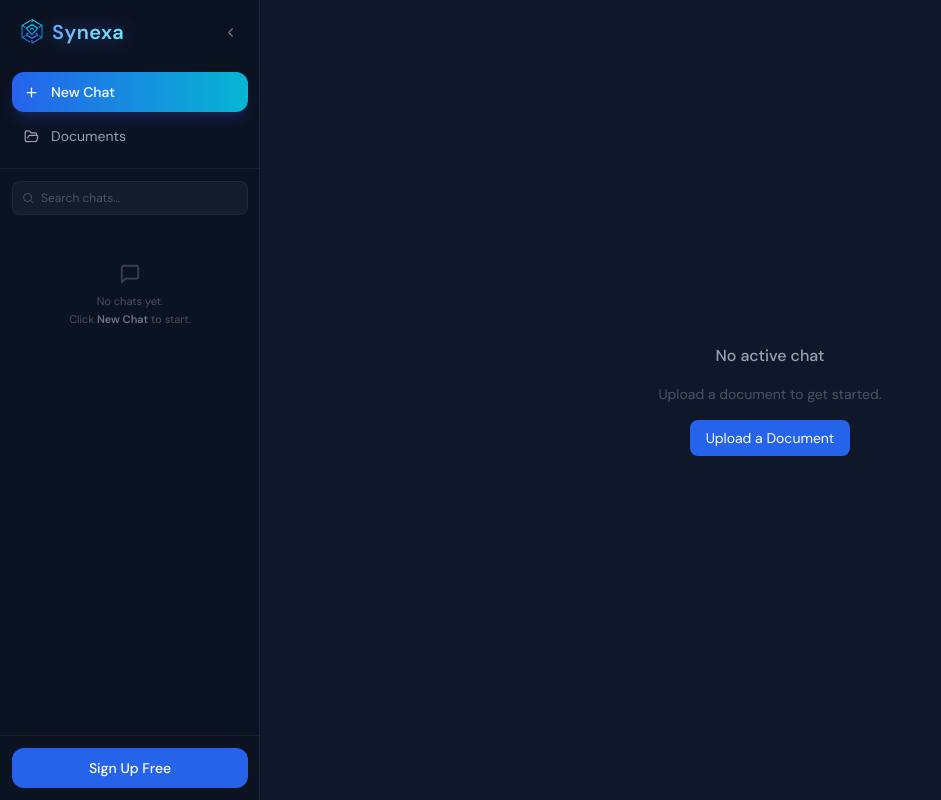
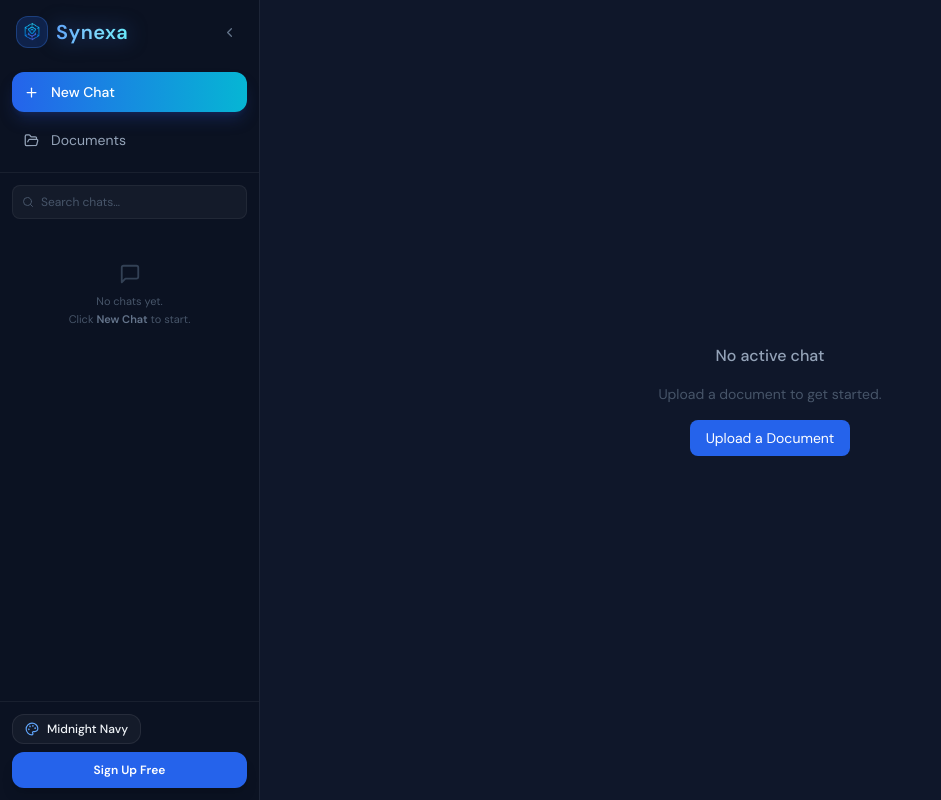
Before and after one commit to abhinayk04/Synexa, a React (Vite) app in the folder frontend/: page /chat in a window 1280 px wide. Shown: the whole page, without its empty margins (0-941 px from the left). Built offline with nearby package versions, Linux system fonts and the light colour scheme.

Commit message:
Add multi-theme switcher engine and upgrade UI theme components

```diff
--- a/frontend/src/App.jsx
+++ b/frontend/src/App.jsx
@@ -1,6 +1,7 @@
 import { BrowserRouter, Routes, Route, Navigate } from 'react-router-dom'
 import { AuthProvider } from './context/AuthContext'
 import { ChatProvider } from './context/ChatContext'
+import { ThemeProvider } from './context/ThemeContext'
 import Landing   from './pages/Landing'
 import Upload    from './pages/Upload'
 import Chat      from './pages/Chat'
@@ -10,6 +11,7 @@ import Documents from './pages/Documents'
 
 export default function App() {
   return (
+    <ThemeProvider>
       <AuthProvider>
         <ChatProvider>
           <BrowserRouter>
@@ -25,5 +27,6 @@ export default function App() {
           </BrowserRouter>
         </ChatProvider>
       </AuthProvider>
+    </ThemeProvider>
   )
 }
--- a/frontend/src/components/Sidebar.jsx
+++ b/frontend/src/components/Sidebar.jsx
@@ -5,11 +5,12 @@ import {
   Zap, Plus, FileText, MessageSquare,
   ChevronLeft, ChevronRight, Trash2,
   Search, Clock, LayoutDashboard, MoreHorizontal,
-  Pencil, Check, X, UserCircle2, FolderOpen,Settings,Bell,Shield,LogOut
+  Pencil, Check, X, UserCircle2, FolderOpen, Settings, Bell, Shield, LogOut
 } from 'lucide-react'
 import { useChat } from '../context/ChatContext'
 import { useAuth } from '../context/AuthContext'
 import { uploadDocument } from '../services/api'
+import ThemeToggle from './ThemeToggle'
 import clsx from 'clsx'
 
 function ChatMenu({ chatId, onClose }) {
@@ -35,16 +36,6 @@ function ChatMenu({ chatId, onClose }) {
     setRenaming(false)
     onClose()
   }
-  useEffect(() => {
-  const handleClick = (e) => {
-    if (!e.target.closest(".profile-wrapper")) {
-      setProfileOpen(false)
-    }
-  }
-
-  document.addEventListener("mousedown", handleClick)
-  return () => document.removeEventListener("mousedown", handleClick)
-}, [])
 
   return (
     <motion.div
@@ -121,6 +112,17 @@ export default function Sidebar() {
 
   const fileInputRef = useRef(null)
 
+  useEffect(() => {
+    const handleClick = (e) => {
+      if (!e.target.closest(".profile-wrapper")) {
+        setProfileOpen(false)
+      }
+    }
+
+    document.addEventListener("mousedown", handleClick)
+    return () => document.removeEventListener("mousedown", handleClick)
+  }, [])
+
   const handleNewChat = useCallback(() => {
     fileInputRef.current?.click()
   }, [])
@@ -151,11 +153,9 @@ export default function Sidebar() {
     c.title.toLowerCase().includes(search.toLowerCase())
   )
 
-
   if (sidebarCollapsed) {
     return (
-      <div className="flex flex-col h-full w-16 bg-[#0B1222] items-center py-3 gap-2">
-        {/* Hidden file input */}
+      <div className="flex flex-col h-full w-16 bg-[#0B1222] items-center py-3 gap-2 border-r border-white/[0.06]">
         <input ref={fileInputRef} type="file"
           accept=".pdf,.docx,.txt" className="hidden"
           onChange={handleFileChange} />
@@ -215,32 +215,30 @@ export default function Sidebar() {
 
   // ── Full sidebar ──────────────────────────────────────
   return (
-    <div className="flex flex-col h-full w-[260px] bg-[#0B1222] overflow-hidden select-none">
+    <div className="flex flex-col h-full w-[260px] bg-[#0B1222] border-r border-white/[0.06] overflow-hidden select-none">
       <input ref={fileInputRef} type="file"
         accept=".pdf,.docx,.txt" className="hidden"
         onChange={handleFileChange} />
 
       {/* Logo + collapse */}
-      <div className="flex items-center justify-between px-4 pt-4 pb-3
-                 flex-shrink-0">
-        <div className="flex items-center gap-1">
-          <div className="flex items-center justify-center">
-  <img src="/logo.png" alt="Synexa" className="w-8 h-8 object-contain" />
+      <div className="flex items-center justify-between px-4 pt-4 pb-3 flex-shrink-0">
+        <div className="flex items-center gap-2 cursor-pointer" onClick={() => navigate('/')}>
+          <div className="flex items-center justify-center w-8 h-8 rounded-xl bg-blue-600/20 border border-blue-500/30 p-1">
+            <img src="/logo.png" alt="Synexa" className="w-full h-full object-contain" />
           </div>
-          <span className="text-gradient text-xl font-bold tracking-wide drop-shadow-[0_0_10px_rgba(59,130,246,0.5)]">Synexa</span>
+          <span className="text-gradient text-xl font-bold tracking-wide drop-shadow-[0_0_10px_rgba(59,130,246,0.5)]">
+            Synexa
+          </span>
         </div>
         <button onClick={() => setSidebarCollapsed(true)}
-          className="p-1.5 rounded-lg hover:bg-white/5 text-slate-500
-                     hover:text-slate-300 transition-colors"
+          className="p-1.5 rounded-lg hover:bg-white/5 text-slate-500 hover:text-slate-300 transition-colors"
           title="Collapse sidebar">
           <ChevronLeft size={15} />
         </button>
       </div>
 
       {/* Action buttons */}
-      <div className="px-3 py-3 space-y-1 border-b border-white/[0.06] flex-shrink-0">
-
-        {/* New Chat → file picker */}
+      <div className="px-3 py-3 space-y-2 border-b border-white/[0.06] flex-shrink-0">
         <button onClick={handleNewChat} disabled={uploading}
           className="w-full flex items-center gap-3 px-3 py-2.5 rounded-xl text-sm
                      font-medium bg-gradient-to-r from-blue-600 to-cyan-500
@@ -258,10 +256,8 @@ export default function Sidebar() {
       </div>
 
       {/* Scrollable content */}
-      <div className="flex-1 overflow-y-auto px-3 py-3 space-y-5 min-h-0"
+      <div className="flex-1 overflow-y-auto px-3 py-3 space-y-4 min-h-0"
            style={{ scrollbarWidth: 'thin' }}>
-
-        {/* Search */}
         <div className="relative">
           <Search size={12} className="absolute left-2.5 top-1/2 -translate-y-1/2 text-slate-600" />
           <input value={search} onChange={e => setSearch(e.target.value)}
@@ -271,11 +267,7 @@ export default function Sidebar() {
                        focus:outline-none focus:border-blue-500/40 transition-colors" />
         </div>
 
-        {/* ── SECTION 1: CHATS ───────────────────────────── */}
         <div>
-          <p className="text-[10px] font-semibold text-slate-600 uppercase tracking-widest mb-2 px-1"></p>
-
-
           {filteredChats.length === 0 ? (
             <div className="flex flex-col items-center py-7 gap-2">
               <MessageSquare size={22} className="text-slate-700" />
@@ -289,7 +281,8 @@ export default function Sidebar() {
                 <div key={chat.id}
                   onClick={() => { switchChat(chat.id); navigate('/chat') }}
                   className={clsx(
-'group relative flex items-center gap-2 px-3 py-2.5 rounded-xl cursor-pointer transition-all duration-200 backdrop-blur-sm',                    activeChat?.id === chat.id
+                    'group relative flex items-center gap-2 px-3 py-2.5 rounded-xl cursor-pointer transition-all duration-200 backdrop-blur-sm',
+                    activeChat?.id === chat.id
                       ? 'bg-gradient-to-r from-blue-500/10 to-cyan-500/10 text-blue-400 border border-blue-500/30 shadow-sm'
                       : 'hover:bg-white/[0.04] text-slate-400 hover:text-slate-200'
                   )}>
@@ -328,11 +321,12 @@ export default function Sidebar() {
 
       {/* Footer */}
       <div className="border-t border-white/[0.06] px-3 py-3 flex-shrink-0">
+        <div className="flex items-center justify-between gap-2 mb-2">
+          <ThemeToggle />
+        </div>
+
         {isLoggedIn ? (
-
           <div className="relative flex items-center gap-3 profile-wrapper">
-
-      {/* Avatar Button */}
             <button
               onClick={() => setProfileOpen(!profileOpen)}
               className="w-8 h-8 rounded-full bg-blue-600 flex items-center justify-center
@@ -342,17 +336,15 @@ export default function Sidebar() {
               {displayName[0].toUpperCase()}
             </button>
 
-      {/* Name */}
             <div className="flex-1 min-w-0">
               <p className="text-xs font-semibold text-slate-200 truncate">
                 {displayName}
               </p>
-        <p className="text-[10px] text-slate-600 truncate">
+              <p className="text-[10px] text-slate-500 truncate">
                 {user?.email}
               </p>
             </div>
 
-      {/* Dropdown */}
             <AnimatePresence>
               {profileOpen && (
                 <motion.div
@@ -361,79 +353,45 @@ export default function Sidebar() {
                   exit={{ opacity: 0, y: 10, scale: 0.95 }}
                   transition={{ duration: 0.14 }}
                   className="absolute bottom-12 left-0 w-56 bg-[#1E293B]
-                 border border-white/[0.08] rounded-2xl shadow-xl overflow-hidden z-50"
+                             border border-white/[0.08] rounded-2xl shadow-2xl overflow-hidden z-50 p-1.5"
                 >
-
-      {/* USER INFO */}
-      <div className="px-4 py-3.5 border-b border-white/[0.06]">
-        <p className="text-sm font-semibold text-white truncate">
+                  <div className="px-3 py-2.5 border-b border-white/[0.06]">
+                    <p className="text-xs font-semibold text-white truncate">
                       {displayName}
                     </p>
-        <p className="text-[11px] text-slate-500 truncate mt-0.5">
+                    <p className="text-[10px] text-slate-500 truncate mt-0.5">
                       {user?.email}
                     </p>
                   </div>
 
-      {/* MENU ITEMS */}
-      <div className="py-1.5">
-
+                  <div className="py-1">
                     <button
-          className="w-full flex items-center gap-3 px-4 py-2.5 text-sm
-                     text-slate-400 hover:text-slate-200 hover:bg-white/5 transition-all"
+                      onClick={() => navigate('/documents')}
+                      className="w-full flex items-center gap-2.5 px-3 py-2 text-xs text-slate-300 hover:bg-white/5 rounded-xl transition-all"
                     >
-          <UserCircle2 size={14} className="text-slate-600" />
-          Account
+                      <FolderOpen size={13} className="text-slate-500" />
+                      My Documents
                     </button>
-
-        <button
-          className="w-full flex items-center gap-3 px-4 py-2.5 text-sm
-                     text-slate-400 hover:text-slate-200 hover:bg-white/5 transition-all"
-        >
-          <Settings size={14} className="text-slate-600" />
-          Settings
-        </button>
-
-        <button
-          className="w-full flex items-center gap-3 px-4 py-2.5 text-sm
-                     text-slate-400 hover:text-slate-200 hover:bg-white/5 transition-all"
-        >
-          <Bell size={14} className="text-slate-600" />
-          Notifications
-        </button>
-
-        <button
-          className="w-full flex items-center gap-3 px-4 py-2.5 text-sm
-                     text-slate-400 hover:text-slate-200 hover:bg-white/5 transition-all"
-        >
-          <Shield size={14} className="text-slate-600" />
-          Security
-        </button>
-
                   </div>
 
-      {/* LOGOUT */}
-      <div className="border-t border-white/[0.06] py-1.5">
+                  <div className="border-t border-white/[0.06] pt-1">
                     <button
-          onClick={() => { logout(); navigate('/chat') }}
-          className="w-full flex items-center gap-3 px-4 py-2.5 text-sm
-                     text-red-400 hover:bg-red-500/10 transition-all"
+                      onClick={() => { logout(); navigate('/') }}
+                      className="w-full flex items-center gap-2.5 px-3 py-2 text-xs text-red-400 hover:bg-red-500/10 rounded-xl transition-all"
                     >
-          <LogOut size={14} />
+                      <LogOut size={13} />
                       Sign out
                     </button>
                   </div>
-
                 </motion.div>
               )}
             </AnimatePresence>
-
           </div>
-
         ) : (
           <button
             onClick={() => navigate('/signup')}
             className="w-full flex items-center justify-center gap-2 px-3 py-2.5 rounded-xl
-                 text-sm font-medium bg-blue-600 hover:bg-blue-500 text-white"
+                       text-xs font-semibold bg-blue-600 hover:bg-blue-500 text-white shadow-lg"
           >
             Sign Up Free
           </button>
--- /dev/null
+++ b/frontend/src/components/ThemeToggle.jsx
@@ -0,0 +1,68 @@
+import { useState, useRef, useEffect } from 'react'
+import { Palette, Check } from 'lucide-react'
+import { useTheme } from '../context/ThemeContext'
+
+export default function ThemeToggle() {
+  const { theme, setTheme, themes } = useTheme()
+  const [open, setOpen] = useState(false)
+  const menuRef = useRef(null)
+
+  useEffect(() => {
+    function handleClickOutside(e) {
+      if (menuRef.current && !menuRef.current.contains(e.target)) {
+        setOpen(false)
+      }
+    }
+    document.addEventListener('mousedown', handleClickOutside)
+    return () => document.removeEventListener('mousedown', handleClickOutside)
+  }, [])
+
+  const currentTheme = themes.find(t => t.id === theme) || themes[0]
+
+  return (
+    <div className="relative" ref={menuRef}>
+      <button
+        type="button"
+        onClick={() => setOpen(!open)}
+        className="flex items-center gap-2 px-3 py-1.5 rounded-xl bg-white/[0.04] hover:bg-white/[0.08]
+                   border border-white/[0.08] text-xs font-medium transition-all duration-150"
+        title="Change UI Theme"
+      >
+        <Palette size={14} className="text-blue-400" />
+        <span className="hidden md:inline">{currentTheme.label}</span>
+      </button>
+
+      {open && (
+        <div className="absolute right-0 mt-2 w-48 rounded-2xl bg-[#1E293B] border border-white/[0.1]
+                        shadow-2xl shadow-black/60 p-1.5 z-50 animate-in fade-in zoom-in-95 duration-150">
+          <p className="text-[10px] font-mono uppercase tracking-wider text-slate-500 px-3 py-1.5">
+            Select Theme
+          </p>
+          <div className="space-y-1">
+            {themes.map((t) => (
+              <button
+                key={t.id}
+                onClick={() => {
+                  setTheme(t.id)
+                  setOpen(false)
+                }}
+                className={`w-full flex items-center justify-between px-3 py-2 rounded-xl text-xs
+                           transition-all duration-150 ${
+                             theme === t.id
+                               ? 'bg-blue-600/20 text-blue-400 font-semibold'
+                               : 'hover:bg-white/[0.05] text-slate-300'
+                           }`}
+              >
+                <div className="flex items-center gap-2">
+                  <span className={`w-3.5 h-3.5 rounded-full border border-white/20 ${t.preview}`} />
+                  <span>{t.label}</span>
+                </div>
+                {theme === t.id && <Check size={14} className="text-blue-400" />}
+              </button>
+            ))}
+          </div>
+        </div>
+      )}
+    </div>
+  )
+}
--- /dev/null
+++ b/frontend/src/context/ThemeContext.jsx
@@ -0,0 +1,53 @@
+import { createContext, useContext, useState, useEffect } from 'react'
+
+const ThemeContext = createContext(null)
+const THEME_KEY = 'synexa_theme'
+
+export const THEMES = [
+  { id: 'midnight', label: 'Midnight Navy', color: '#0F172A', preview: 'bg-[#0F172A]' },
+  { id: 'violet', label: 'Cyberpunk Violet', color: '#110C26', preview: 'bg-[#110C26]' },
+  { id: 'emerald', label: 'Emerald Matrix', color: '#061912', preview: 'bg-[#061912]' },
+  { id: 'light', label: 'Slate Light', color: '#F8FAFC', preview: 'bg-[#F8FAFC]' },
+]
+
+function getInitialTheme() {
+  try {
+    const saved = localStorage.getItem(THEME_KEY)
+    if (saved && THEMES.some(t => t.id === saved)) return saved
+  } catch {}
+  return 'midnight'
+}
+
+export function ThemeProvider({ children }) {
+  const [theme, setTheme] = useState(getInitialTheme)
+
+  useEffect(() => {
+    document.documentElement.setAttribute('data-theme', theme)
+    if (theme === 'light') {
+      document.documentElement.classList.add('light')
+      document.documentElement.classList.remove('dark')
+    } else {
+      document.documentElement.classList.add('dark')
+      document.documentElement.classList.remove('light')
+    }
+    localStorage.setItem(THEME_KEY, theme)
+  }, [theme])
+
+  const changeTheme = (newTheme) => {
+    if (THEMES.some(t => t.id === newTheme)) {
+      setTheme(newTheme)
+    }
+  }
+
+  return (
+    <ThemeContext.Provider value={{ theme, setTheme: changeTheme, themes: THEMES }}>
+      {children}
+    </ThemeContext.Provider>
+  )
+}
+
+export function useTheme() {
+  const ctx = useContext(ThemeContext)
+  if (!ctx) throw new Error('useTheme must be used within ThemeProvider')
+  return ctx
+}
--- a/frontend/src/index.css
+++ b/frontend/src/index.css
@@ -2,15 +2,58 @@
 @tailwind components;
 @tailwind utilities;
 
+:root, html[data-theme="midnight"] {
+  --bg-main: #0F172A;
+  --bg-card: #1E293B;
+  --bg-nav: #0B1120;
+  --text-main: #F8FAFC;
+  --text-muted: #94A3B8;
+  --accent: #3B82F6;
+  --accent-hover: #2563EB;
+  --border-color: rgba(255, 255, 255, 0.08);
+}
+
+html[data-theme="violet"] {
+  --bg-main: #110C26;
+  --bg-card: #1D153A;
+  --bg-nav: #0A071B;
+  --text-main: #F3F0FF;
+  --text-muted: #A78BFA;
+  --accent: #8B5CF6;
+  --accent-hover: #7C3AED;
+  --border-color: rgba(139, 92, 246, 0.15);
+}
+
+html[data-theme="emerald"] {
+  --bg-main: #061912;
+  --bg-card: #0D2C21;
+  --bg-nav: #030F0A;
+  --text-main: #ECFDF5;
+  --text-muted: #6EE7B7;
+  --accent: #10B981;
+  --accent-hover: #059669;
+  --border-color: rgba(16, 185, 129, 0.15);
+}
+
+html[data-theme="light"] {
+  --bg-main: #F8FAFC;
+  --bg-card: #FFFFFF;
+  --bg-nav: #F1F5F9;
+  --text-main: #0F172A;
+  --text-muted: #64748B;
+  --accent: #2563EB;
+  --accent-hover: #1D4ED8;
+  --border-color: rgba(0, 0, 0, 0.08);
+}
+
 @layer base {
   *, *::before, *::after { box-sizing: border-box; }
-
   html { scroll-behavior: smooth; }
 
-  /* Always dark — no light mode */
   html, body {
-    background-color: #0F172A;
-    color: #F1F5F9;
+    background-color: var(--bg-main);
+    color: var(--text-main);
+    transition: background-color 0.25s ease, color 0.25s ease;
   }
 
   body {
@@ -28,15 +71,17 @@
 @layer components {
   /* Reusable card */
   .card {
-    @apply bg-[#1E293B] border border-white/[0.06] rounded-2xl p-5
-           transition-all duration-200 hover:border-white/10;
+    background-color: var(--bg-card);
+    border: 1px solid var(--border-color);
+    @apply rounded-2xl p-5 transition-all duration-200 shadow-lg;
   }
 
   /* Primary button */
   .btn-primary {
-    @apply bg-blue-600 hover:bg-blue-500 text-white font-semibold
+    background-color: var(--accent);
+    @apply hover:opacity-90 text-white font-semibold
            px-5 py-2.5 rounded-xl transition-all duration-200
-           hover:shadow-lg hover:shadow-blue-900/40 active:scale-[0.97];
+           hover:shadow-lg active:scale-[0.97];
   }
 
   /* Ghost button */
@@ -47,24 +92,16 @@
 
   /* Badge pill */
   .badge {
-    @apply inline-flex items-center gap-1 px-2 py-0.5 rounded-full text-xs
-           font-mono bg-[#1E293B] text-slate-500 border border-white/[0.06];
+    background-color: var(--bg-card);
+    border: 1px solid var(--border-color);
+    @apply inline-flex items-center gap-1 px-2 py-0.5 rounded-full text-xs font-mono text-slate-400;
   }
 }
 
 @layer utilities {
-  /* Blue gradient text */
+  /* Dynamic gradient text */
   .text-gradient {
-    @apply bg-gradient-to-r from-blue-400 via-sky-300 to-cyan-300
-           bg-clip-text text-transparent;
-  }
-
-  /* Subtle grid overlay for hero */
-  .bg-grid-overlay {
-    background-image:
-      linear-gradient(rgba(59,130,246,0.03) 1px, transparent 1px),
-      linear-gradient(90deg, rgba(59,130,246,0.03) 1px, transparent 1px);
-    background-size: 40px 40px;
+    @apply bg-gradient-to-r from-blue-400 via-sky-300 to-cyan-300 bg-clip-text text-transparent;
   }
 }
 
@@ -75,21 +112,14 @@
   max-width: 100% !important;
 }
 
-/* Typing bounce animation */
-@keyframes typingBounce {
-  0%, 60%, 100% { transform: translateY(0); opacity: 0.4; }
-  30%            { transform: translateY(-6px); opacity: 1; }
-}
-
-/* Fix Chrome autofill white background */
+/* Fix Chrome autofill background */
 input:-webkit-autofill,
 input:-webkit-autofill:hover,
 input:-webkit-autofill:focus,
 textarea:-webkit-autofill,
 select:-webkit-autofill {
-  -webkit-box-shadow: 0 0 0px 1000px #0F172A inset !important;
-  -webkit-text-fill-color: #ffffff !important;
-  caret-color: #ffffff;
+  -webkit-box-shadow: 0 0 0px 1000px var(--bg-main) inset !important;
+  -webkit-text-fill-color: var(--text-main) !important;
+  caret-color: var(--text-main);
   border-radius: 0.75rem;
-  transition: background-color 5000s ease-in-out 0s;
 }
```
Also changed, not shown: frontend/src/pages/Landing.jsx (+69 -59 lines). Lines whose indentation alone changed are shown as unchanged.
